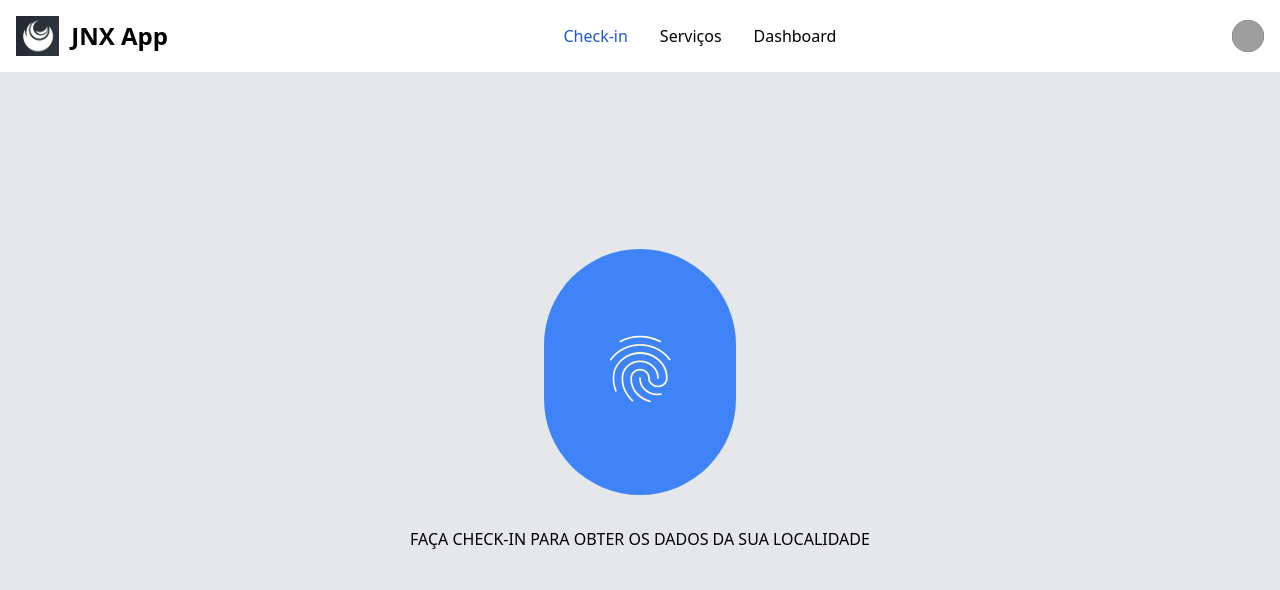
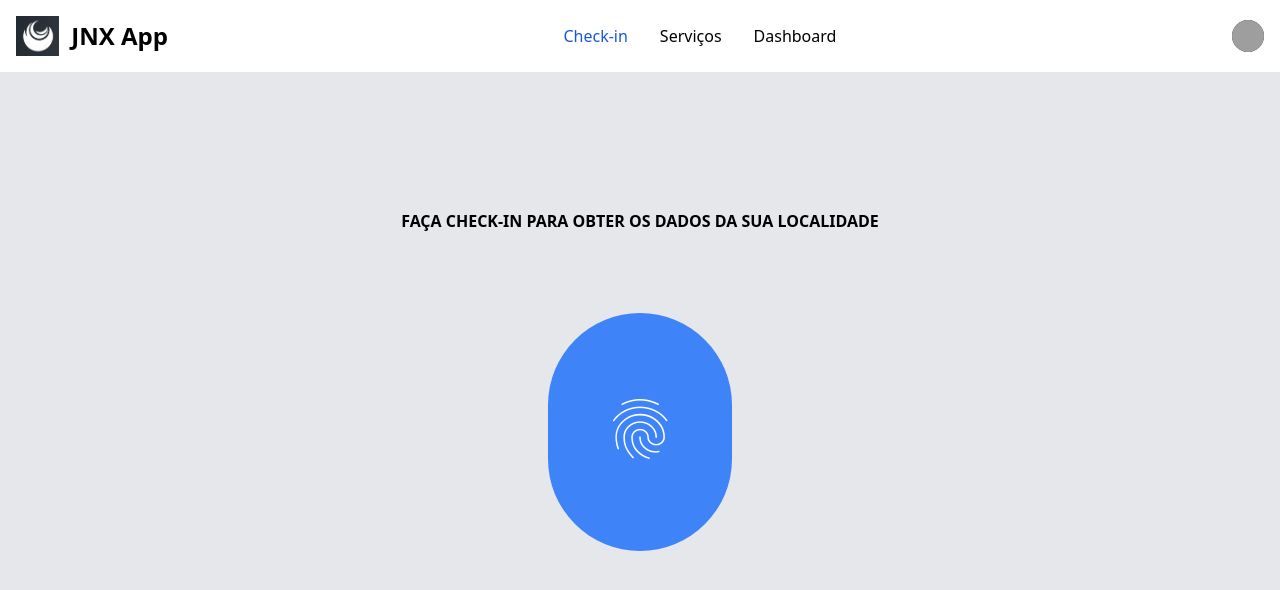
Before and after one commit to ViFigueiredo/App_PAP_Avantti, a Nuxt app in the folder client/: page / in a window 1280 px wide. Shown: the top 590 px of the page. Built offline with nearby package versions, Linux system fonts and the light colour scheme; grey boxes are pictures that could not be loaded.

Commit message:
fix css fingerprint maps

```diff
--- a/client/assets/css/main.css
+++ b/client/assets/css/main.css
@@ -8,7 +8,9 @@
     box-sizing: border-box;
 }
 
-.main-component-page {
-    top: 80px;
-    position: relative;
+html,
+body {
+    width: 100%;
+    height: 100%;
+    overflow: hidden;
 }
--- a/client/components/Header.vue
+++ b/client/components/Header.vue
@@ -1,5 +1,5 @@
 <template>
-  <nav class="bg-white border-gray-200 dark:bg-gray-900 w-full absolute">
+  <nav class="relative bg-white border-gray-200 dark:bg-gray-900 w-full absolute">
     <div class="max-w-screen-xl flex flex-wrap items-center justify-between mx-auto p-4">
       <a href="" class="flex items-center space-x-3 rtl:space-x-reverse">
         <img src="@/assets/img/jnx_logo.png" class="jnx-logo h-10" alt="">
--- a/client/pages/dashboard.vue
+++ b/client/pages/dashboard.vue
@@ -3,17 +3,11 @@
     <Header />
 
     <div class="main-component-page text-center mt-10">
-      <h1>  EM CONSTRUÇÃO </h1>
+      <h1 class="font-bold">
+        EM CONSTRUÇÃO
+      </h1>
     </div>
   </div>
 </template>
 
 <script setup></script>
-
-<style scoped>
-
-h1 {
-  font-weight: bold;
-}
-
-</style>
--- a/client/pages/index.vue
+++ b/client/pages/index.vue
@@ -1,20 +1,24 @@
 <template>
   <div>
     <Header />
-    <div class="flex flex-col bg-gray-200 p-0 m-0 overflow-hidden flex justify-center items-center h-screen">
-      <button v-if="!showFingerprint" type="button" class="bg-blue-500 hover:bg-blue-700 text-white font-bold py-20 px-14 rounded-full focus:outline-none focus:shadow-outline-blue active:bg-blue-800" @click="checkIn">
-        <link rel="stylesheet" href="https://fonts.googleapis.com/css2?family=Material+Symbols+Outlined:opsz,wght,FILL,GRAD@24,400,0,0" />
-        <span class="fingerprint material-symbols-outlined">
-          fingerprint
-        </span>
-      </button>
+    <div class="relative flex flex-col bg-gray-200 p-0 overflow-hidden items-center h-screen w-screen">
+      <div class="flex flex-col justify-center items-center h-screen">
+        <h1 v-if="!showFingerprint" class="mb-20 text-center font-bold">
+          FAÇA CHECK-IN PARA OBTER OS DADOS DA SUA LOCALIDADE
+        </h1>
 
-      <h1 v-if="!showFingerprint" class="mt-8 text-center">
-        FAÇA CHECK-IN PARA OBTER OS DADOS DA SUA LOCALIDADE
-      </h1>
+        <button v-if="!showFingerprint" type="button" class="bg-blue-500 hover:bg-blue-700 text-white font-bold py-20 px-14 rounded-full focus:outline-none focus:shadow-outline-blue active:bg-blue-800" @click="checkIn">
+          <link rel="stylesheet" href="https://fonts.googleapis.com/css2?family=Material+Symbols+Outlined:opsz,wght,FILL,GRAD@24,400,0,0" />
+          <span class="material-symbols-outlined">
+            <span class="text-7xl">fingerprint</span>
+          </span>
+        </button>
+      </div>
 
-      <div v-if="getCoords" class="mt-8 text-center">
-        <div id="map"></div>
+      <div class="h-60"></div>
+
+      <div v-if="getCoords" class="absolute top-10 text-center w-4/5">
+        <div id="map" class="h-96 w-sreen"></div>
         <div>
           <p v-if="erro">
             Erro ao obter a localização: {{ erroMensagem }}
@@ -51,13 +55,13 @@ const checkIn = async () => {
 </script>
 
 <style scoped>
-#map {
+/* #map {
   height: 400px;
   width: 500px;
-}
+} */
 
-.fingerprint {
+/* .fingerprint {
   font-size: 5rem;
-}
+} */
 
 </style>
--- a/client/pages/servicos.vue
+++ b/client/pages/servicos.vue
@@ -3,17 +3,11 @@
     <Header />
 
     <div class="main-component-page text-center mt-10">
-      <h1>  EM CONSTRUÇÃO </h1>
+      <h1 class="font-bold">
+        EM CONSTRUÇÃO
+      </h1>
     </div>
   </div>
 </template>
 
 <script setup></script>
-
-<style scoped>
-
-h1 {
-  font-weight: bold;
-}
-
-</style>
--- a/client/services/Geolocation.js
+++ b/client/services/Geolocation.js
@@ -1,4 +1,4 @@
-export const obterLocalizacao = (showCoords, localizacao, erro, erroMensagem, inicializarMapa, apiKey) => {
+export const obterLocalizacao = (showCoords, showFingerprint, localizacao, erro, erroMensagem, inicializarMapa, apiKey) => {
   showCoords.value = true
   showFingerprint.value = true
   if (navigator.geolocation) {
```
